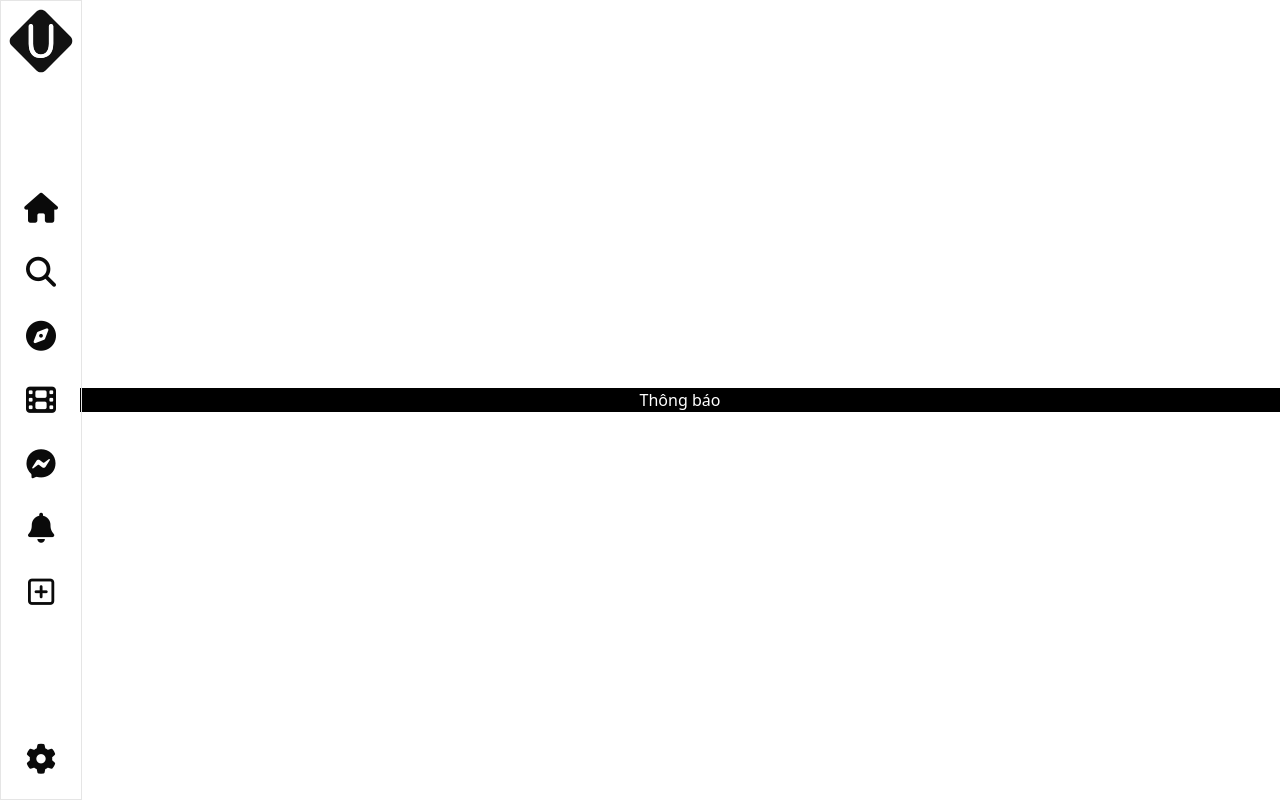
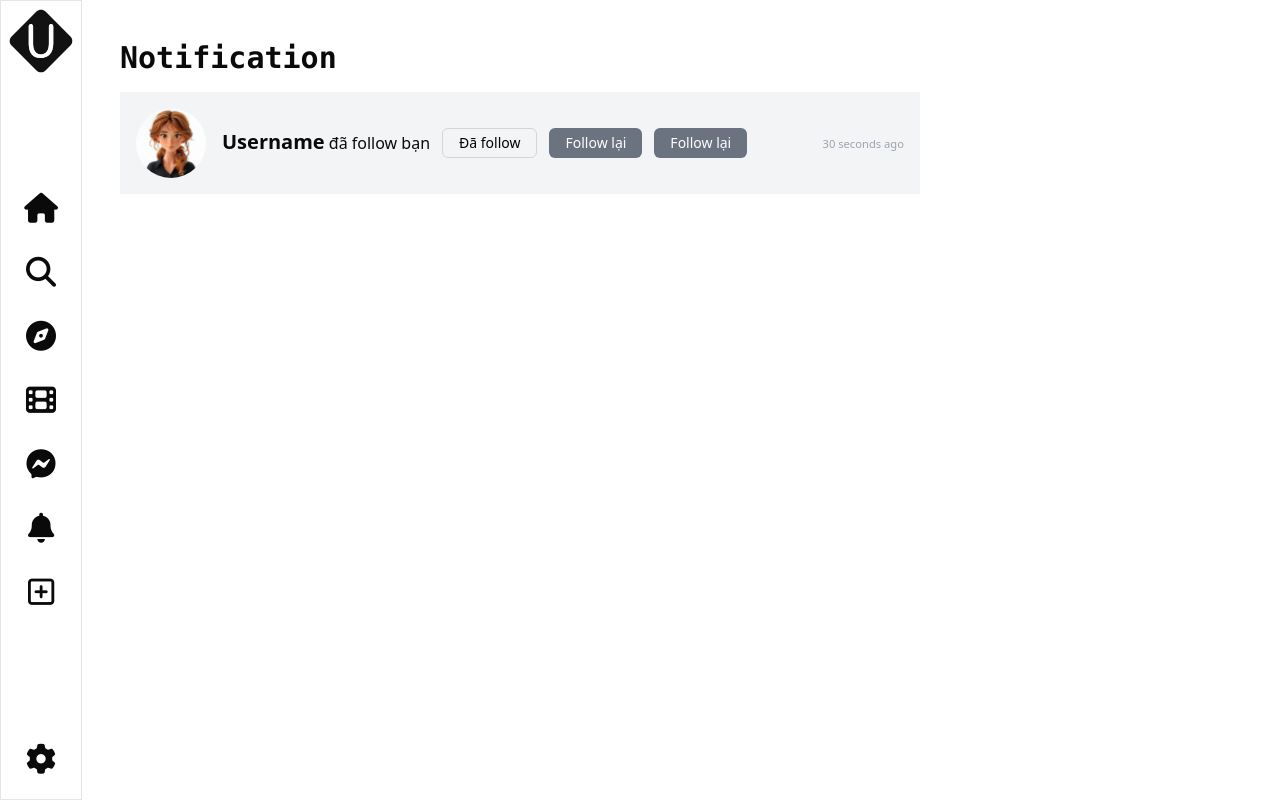
Before and after one commit to v06012005/UNIFY, a Next.js app in the folder frontend/: page /notifications in a window 1280 px wide. Built offline with nearby package versions, Linux system fonts and the light colour scheme.

Commit message:
Ninh (#45)
* update sidebar

* update notifications

* add Notifications

```diff
--- a/frontend/app/(pages)/notifications/page.jsx
+++ b/frontend/app/(pages)/notifications/page.jsx
@@ -1,13 +1,57 @@
 import Image from "next/image";
+import avatar from "@/public/images/avt.jpg";
 
 const Page = () => {
   return (
-    <div className={"min-h-screen w-full flex flex-col justify-center"}>
-      <div className={"grid gap-5 place-content-center bg-black"}>
+    <div className={"min-h-screen w-full flex flex-col justify-start p-10"}>
+      <h1 className={"font-extrabold text-3xl font-mono mb-4"}>Notification</h1>
+      <div className={"grid place-content-start"}>
         {/* Start */}
-        <div>
-          <h2 className={"text-white"}>Thông báo</h2>
-          <table></table>
+        <div
+          className={"p-4 bg-gray-100 flex items-center justify-between"}
+          style={{ width: 50 + "em" }}
+        >
+          {/* User Info */}
+          <div className={"flex items-center gap-4"} alt="1-user">
+            <Image
+              src={avatar}
+              width={70}
+              height={70}
+              alt="User"
+              className={"rounded-full"}
+            />
+            <div className={"flex gap-3"}>
+              <p className={""}>
+                <strong className={"font-black text-xl"}>Username</strong> đã
+                follow bạn
+              </p>
+              <button
+                className={
+                  "border border-gray-300 rounded-md px-4 py-1 text-sm bg-transparent text-black"
+                }
+              >
+                Đã follow
+              </button>
+              <button
+                className={
+                  "bg-gray-500 text-white rounded-md px-4 py-1 text-sm hover:bg-gray-400"
+                }
+              >
+                Follow lại
+              </button>
+              <button
+                className={
+                  "bg-gray-500 text-white rounded-md px-4 py-1 text-sm hover:border hover:border-gray-300 hover:text-black hover:bg-transparent"
+                }
+              >
+                Follow lại
+              </button>
+            </div>
+          </div>
+          {/* Duration */}
+          <div className={"text-gray-400 text-sm"} alt="3-dur">
+            <small>30 seconds ago</small>
+          </div>
         </div>
         {/* End */}
       </div>
```
